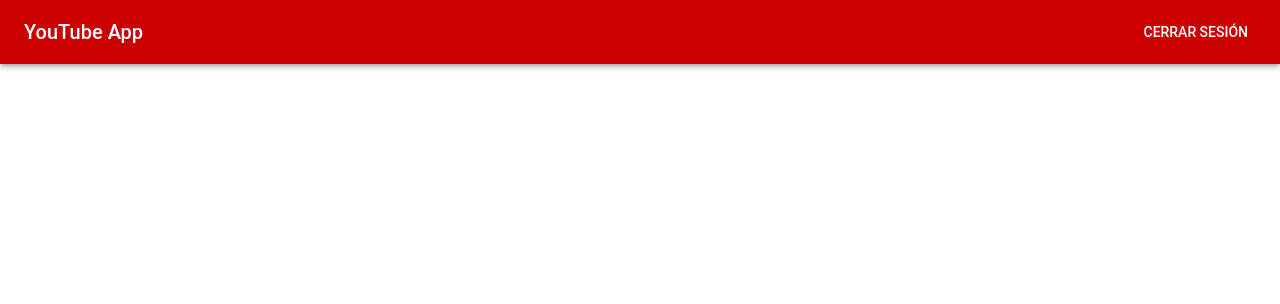
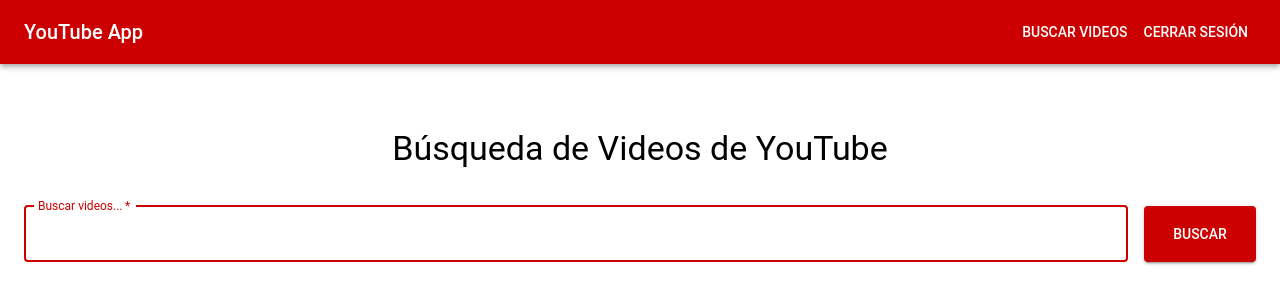
Before and after one commit to fanoneytor/youtubeApi, a React (Vite) app in the folder front/: page /youtube-search in a window 1280 px wide. Shown: the top 304 px of the page. Built offline with nearby package versions, Linux system fonts and the light colour scheme; sample sign-in values are in the browser's storage.

Commit message:
FEAT/Busqueda de videos desde el api

```diff
--- a/front/src/App.jsx
+++ b/front/src/App.jsx
@@ -3,6 +3,7 @@
 import { AppBar, Toolbar, Typography, Button, Box } from '@mui/material';
 import Register from './components/Register';
 import Login from './components/Login';
+import YouTubeSearch from './components/YouTubeSearch'; // Importar el nuevo componente
 import AuthService from './services/AuthService';
 
 function App() {
@@ -34,7 +35,10 @@
           </Typography>
           {
             currentUser && (
-              <Button color="inherit" onClick={logOut}>Cerrar Sesión</Button>
+              <>
+                <Button color="inherit" component={Link} to="/youtube-search">Buscar Videos</Button>
+                <Button color="inherit" onClick={logOut}>Cerrar Sesión</Button>
+              </>
             )
           }
         </Toolbar>
@@ -42,6 +46,7 @@
       <Routes>
         <Route path="/login" element={<Login />} />
         <Route path="/register" element={<Register />} />
+        <Route path="/youtube-search" element={<YouTubeSearch />} /> {/* Nueva ruta */}
         {/* Si hay un usuario, se puede acceder a la ruta principal, de lo contrario se redirige a login */}
         <Route path="/" element={currentUser ? <Home /> : <Login />} />
       </Routes>
--- /dev/null
+++ b/front/src/components/YouTubeSearch.jsx
@@ -0,0 +1,118 @@
+import React, { useState } from 'react';
+import { TextField, Button, Typography, Container, Box, Card, CardContent, CardMedia, Grid, CircularProgress, Link as MuiLink } from '@mui/material';
+import YouTubeService from '../services/YouTubeService';
+
+function YouTubeSearch() {
+  const [query, setQuery] = useState('');
+  const [results, setResults] = useState([]);
+  const [message, setMessage] = useState('');
+  const [loading, setLoading] = useState(false);
+
+  const handleSearch = async (event) => {
+    event.preventDefault();
+    setMessage('');
+    setResults([]);
+    setLoading(true);
+
+    try {
+      const response = await YouTubeService.searchVideos(query);
+      setResults(response.data.items || []);
+      if (response.data.items && response.data.items.length === 0) {
+        setMessage("No se encontraron resultados para su búsqueda.");
+      }
+    } catch (error) {
+      const resMessage =
+        (error.response &&
+          error.response.data &&
+          error.response.data.message) ||
+        error.message ||
+        error.toString();
+      setMessage("Error al buscar videos: " + resMessage);
+    } finally {
+      setLoading(false);
+    }
+  };
+
+  return (
+    <Container maxWidth={false}>
+      <Box sx={{ mt: 8, display: 'flex', flexDirection: 'column', alignItems: 'center' }}>
+        <Typography component="h1" variant="h4" gutterBottom>
+          Búsqueda de Videos de YouTube
+        </Typography>
+        <Box component="form" onSubmit={handleSearch} noValidate sx={{ mt: 3, width: '100%', display: 'flex', gap: 2 }}>
+          <TextField
+            margin="none"
+            required
+            fullWidth
+            id="query"
+            label="Buscar videos..."
+            name="query"
+            autoFocus
+            value={query}
+            onChange={(e) => setQuery(e.target.value)}
+          />
+          <Button
+            type="submit"
+            variant="contained"
+            sx={{ px: 4 }}
+            disabled={loading}
+          >
+            {loading ? <CircularProgress size={24} color="inherit" /> : "Buscar"}
+          </Button>
+        </Box>
+
+        {message && (
+          <Typography color="text.secondary" variant="body1" sx={{ mt: 4 }}>
+            {message}
+          </Typography>
+        )}
+
+        <Grid container spacing={4} sx={{ mt: 4 }}>
+          {results.map((item) => (
+            <Grid item xs={3} sm={3} md={3} lg={3} key={item.id.videoId || item.id.channelId || item.id.playlistId}>
+              <Card
+                sx={{
+                  height: '100%',
+                  display: 'flex',
+                  flexDirection: 'column',
+                  transition: 'transform 0.2s',
+                  '&:hover': { transform: 'scale(1.03)' },
+                }}
+              >
+                <MuiLink
+                  href={`https://www.youtube.com/watch?v=${item.id.videoId}`}
+                  target="_blank"
+                  rel="noopener noreferrer"
+                  sx={{ textDecoration: 'none', color: 'inherit' }}
+                >
+                  <Box sx={{ width: 240, height: 135, overflow: 'hidden' }}> {/* Ancho y alto fijo para probar */}
+                    <CardMedia
+                      component="img"
+                      image={item.snippet.thumbnails.high.url}
+                      alt={item.snippet.title}
+                      sx={{
+                        width: '100%',
+                        height: '100%',
+                        objectFit: 'cover',
+                      }}
+                    />
+                  </Box>
+                  <CardContent sx={{ flexGrow: 1 }}>
+                    <Typography gutterBottom variant="h6" component="div" noWrap>
+                      {item.snippet.title}
+                    </Typography>
+                    <Typography variant="body2" color="text.secondary" sx={{ overflow: 'hidden', textOverflow: 'ellipsis', display: '-webkit-box', WebkitLineClamp: 2, WebkitBoxOrient: 'vertical' }}>
+                      {item.snippet.description}
+                    </Typography>
+                  </CardContent>
+                </MuiLink>
+              </Card>
+            </Grid>
+          ))}
+        </Grid>
+      </Box>
+    </Container>
+  );
+}
+
+export default YouTubeSearch;
--- /dev/null
+++ b/front/src/services/YouTubeService.js
@@ -0,0 +1,26 @@
+import axios from 'axios';
+import AuthService from './AuthService';
+
+const API_URL = 'http://localhost:8080/api/v1/youtube/';
+
+const searchVideos = (query) => {
+  const user = AuthService.getCurrentUser();
+  if (!user || !user.token) {
+    return Promise.reject("No authentication token found.");
+  }
+
+  return axios.get(API_URL + 'search', {
+    headers: {
+      Authorization: 'Bearer ' + user.token,
+    },
+    params: {
+      query: query, // Cambiado de 'q' a 'query'
+    },
+  });
+};
+
+const YouTubeService = {
+  searchVideos,
+};
+
+export default YouTubeService;
```
